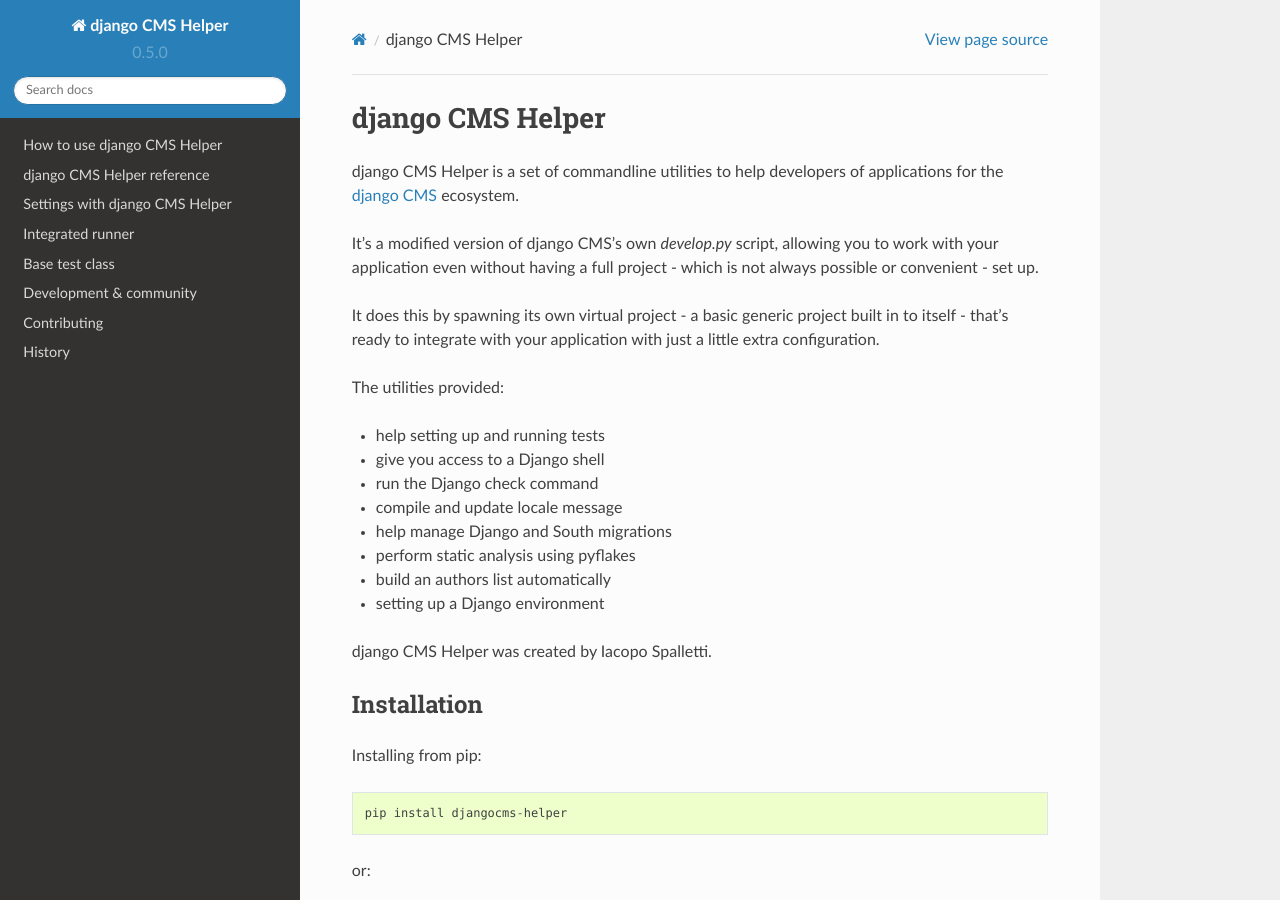
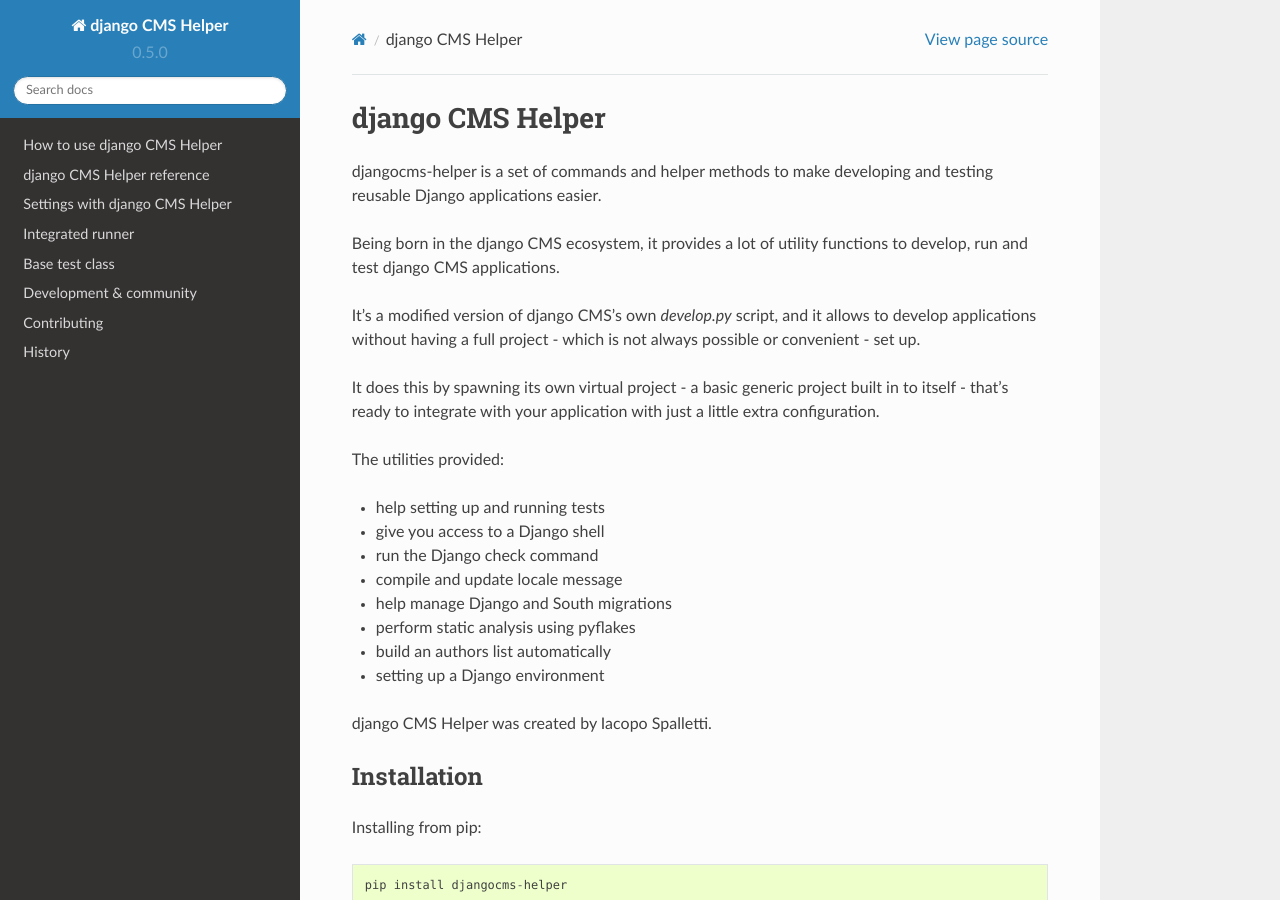
Before and after one commit to nephila/django-app-helper, a Sphinx documentation site: the page built from docs/index.rst, in a window 1280 px wide and 900 px high. Built offline with Sphinx 7.4.7 and the Read the Docs theme 2.0.0, drawn with Linux system fonts in a browser that asks for light colours.

Commit message:
Improve project description [ci skip]

```diff
--- a/docs/index.rst
+++ b/docs/index.rst
@@ -2,15 +2,21 @@
 django CMS Helper
 #################
 
-django CMS Helper is a set of commandline utilities to help developers of applications for the
-`django CMS <http://django-cms.org>`_ ecosystem.
 
-It's a modified version of django CMS's own `develop.py` script, allowing you to work with your
-application even without having a full project - which is not always possible or convenient - set
-up.
+djangocms-helper is a set of commands and helper methods
+to make developing and testing reusable Django applications easier.
 
-It does this by spawning its own virtual project - a basic generic project built in to itself -
-that's ready to integrate with your application with just a little extra configuration.
+Being born in the django CMS ecosystem, it provides a lot of utility
+functions to develop, run and test django CMS applications.
+
+It's a modified version of django CMS's own `develop.py` script, and it allows
+to develop applications without having a full project
+- which is not always possible or convenient - set up.
+
+It does this by spawning its own virtual project
+- a basic generic project built in to itself -
+that's ready to integrate with your application with just
+a little extra configuration.
 
 The utilities provided:
 
```
Also changed, not shown: README.rst (+9 -6 lines), setup.py (+5 -5 lines).
